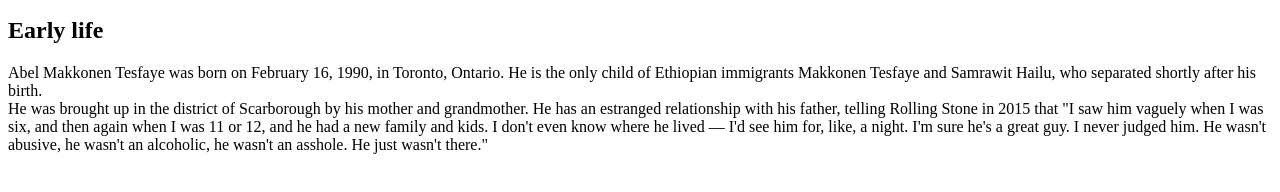
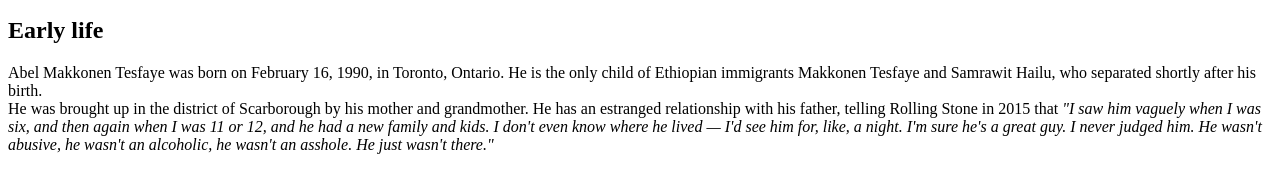
Before and after one commit to oliviagalazka/Sammanfattning, a plain HTML site: page index.html in a window 1280 px wide. Shown: the part 276-468 px from the top of the page. Drawn offline with Linux system fonts and the light colour scheme.

Commit message:
Added italian to a quote in the paragraph.

```diff
--- a/index.html
+++ b/index.html
@@ -15,6 +15,6 @@
             <li>Dance</li>
         </ul>
         <h2>Early life</h2>
-        <p>Abel Makkonen Tesfaye was born on February 16, 1990, in Toronto, Ontario. He is the only child of Ethiopian immigrants Makkonen Tesfaye and Samrawit Hailu, who separated shortly after his birth.<br> He was brought up in the district of Scarborough by his mother and grandmother. He has an estranged relationship with his father, telling Rolling Stone in 2015 that "I saw him vaguely when I was six, and then again when I was 11 or 12, and he had a new family and kids. I don't even know where he lived — I'd see him for, like, a night. I'm sure he's a great guy. I never judged him. He wasn't abusive, he wasn't an alcoholic, he wasn't an asshole. He just wasn't there."</p>
+        <p>Abel Makkonen Tesfaye was born on February 16, 1990, in Toronto, Ontario. He is the only child of Ethiopian immigrants Makkonen Tesfaye and Samrawit Hailu, who separated shortly after his birth.<br> He was brought up in the district of Scarborough by his mother and grandmother. He has an estranged relationship with his father, telling Rolling Stone in 2015 that <i>"I saw him vaguely when I was six, and then again when I was 11 or 12, and he had a new family and kids. I don't even know where he lived — I'd see him for, like, a night. I'm sure he's a great guy. I never judged him. He wasn't abusive, he wasn't an alcoholic, he wasn't an asshole. He just wasn't there."</i></p>
     </body>
 </html>
```
